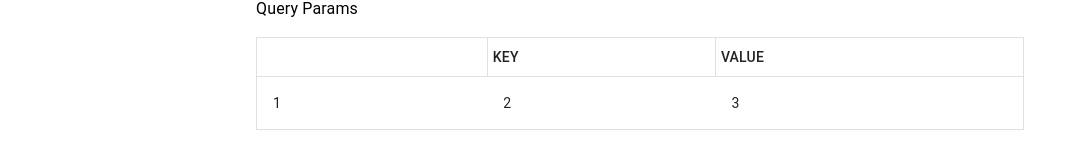
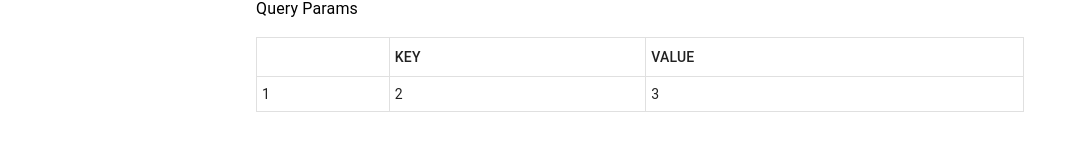
Before and after one commit to tancoder24/postman-lite, a React (Create React App) app: page / in a window 1280 px wide. Shown: the part 236-404 px from the top of the page, without its empty margins (0-1083 px from the left). Built offline with nearby package versions, Linux system fonts and the light colour scheme.

Commit message:
table body working

```diff
--- a/src/components/AddRow.jsx
+++ b/src/components/AddRow.jsx
@@ -1,15 +1,23 @@
 import { TableRow, TableCell } from "@mui/material";
-import { makeStyles } from "@mui/material";
+import { makeStyles } from "@mui/styles";
 
-
+const useStyles = makeStyles({
+  tableCell: {
+    border: "1px solid rgba(224, 224, 224, 1)",
+    borderCollapse: "collapse",
+    padding: ["7px 5px", "!important"]
+}
+});
 
 const AddRow = () => {
 
+    const classes = useStyles();
+
     return (
       <TableRow>
-        <TableCell >1</TableCell>
-        <TableCell >2</TableCell>
-        <TableCell >3</TableCell>
+        <TableCell className={classes.tableCell} >1</TableCell>
+        <TableCell className={classes.tableCell} >2</TableCell>
+        <TableCell className={classes.tableCell} >3</TableCell>
       </TableRow>
     )
 };
```
